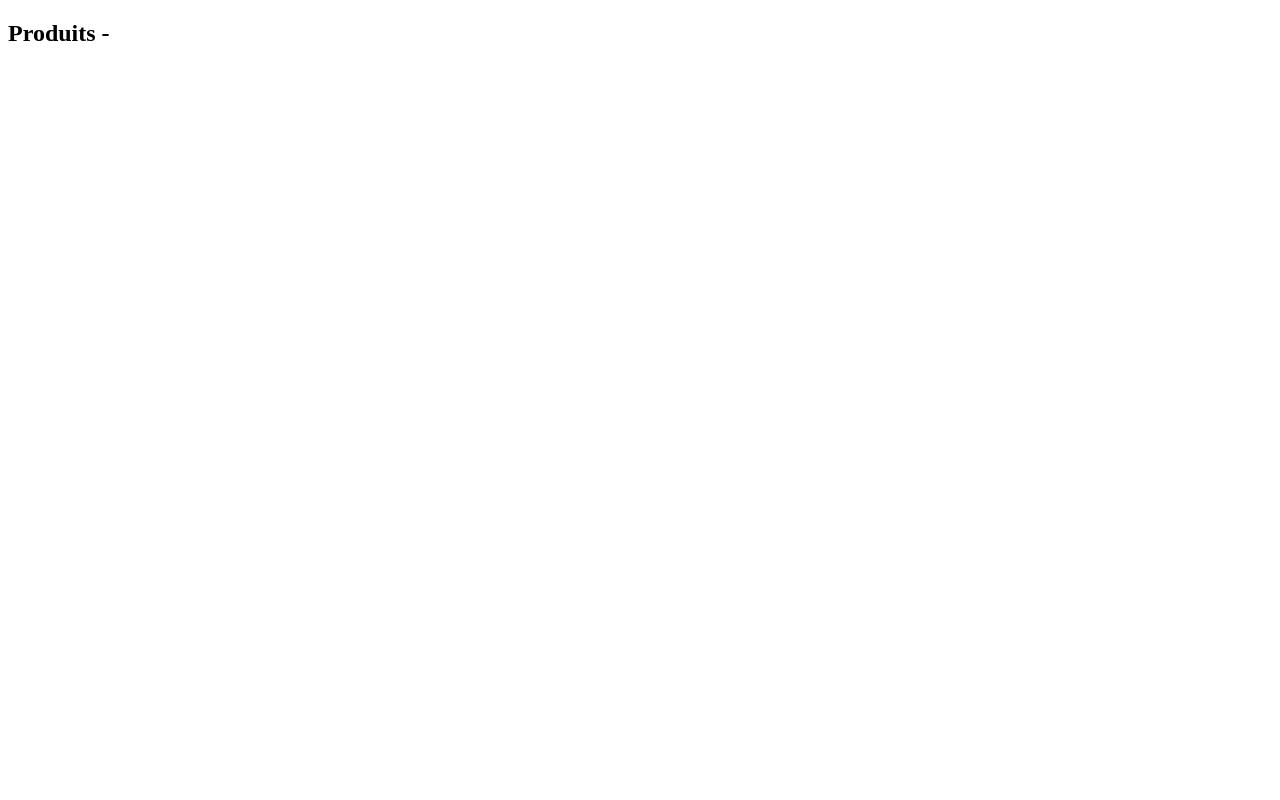
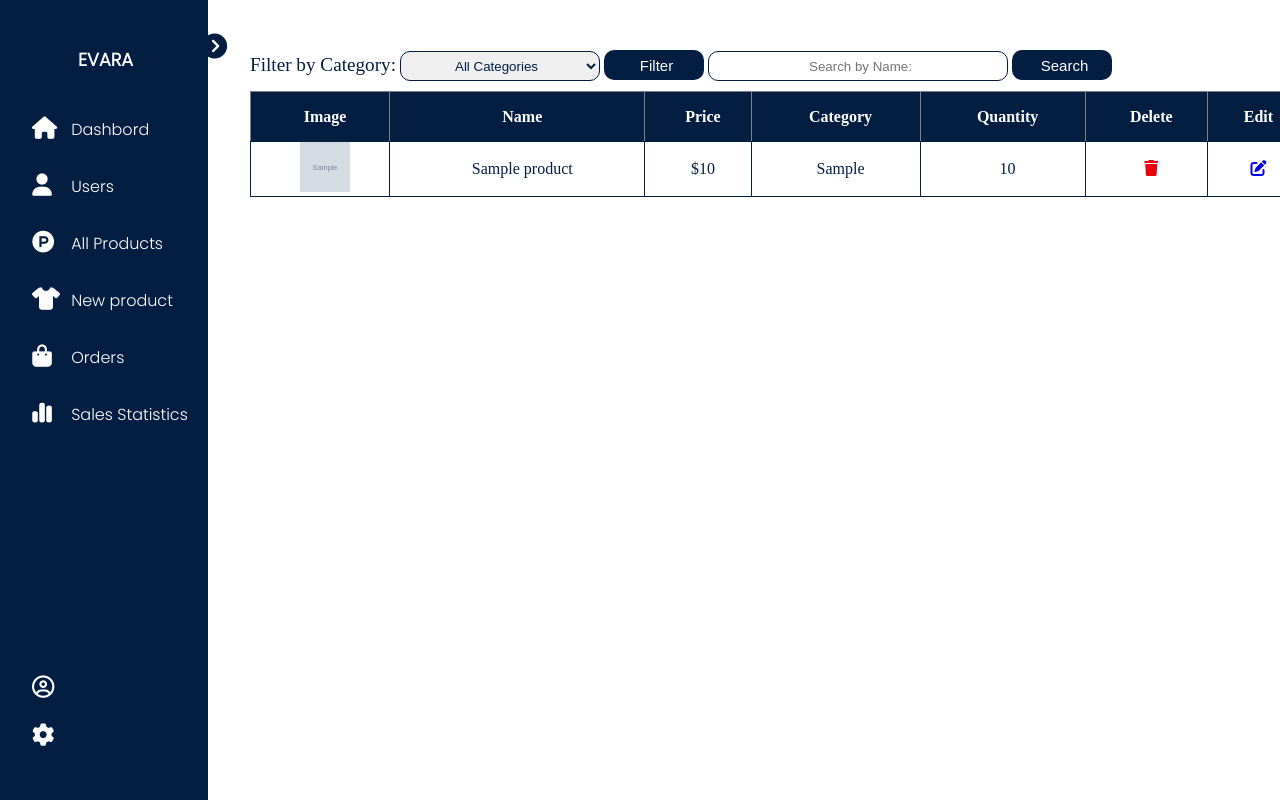
Before and after one commit to imanejarrari/Ecommerce_siteweb, a PHP site: page /AffichageProduct.php in a window 1280 px wide. Before the commit the page is almost empty. Run offline with PHP 8.4, Linux system fonts and the light colour scheme; tables that the repository leaves empty or names only in its code hold one stand-in row (values such as "Sample post"); grey boxes marked "Sample" are stand-in pictures.

Commit message:
commit agn

```diff
--- a/src/Admin.php
+++ b/src/Admin.php
@@ -22,7 +22,7 @@
                 </li>
                 <li class="sidebar-item"><a class="sidebar-link" href="#"><i class="fa-solid fa-user"></i> Users </a>
                 </li>
-                <li class="sidebar-item"><a class="sidebar-link" href="#"><i class="fa-brands fa-product-hunt" style="color: #ffffff;"></i> All Products</a>
+                <li class="sidebar-item"><a class="sidebar-link" href="AffichageProduct.php"><i class="fa-brands fa-product-hunt" style="color: #ffffff;"></i> All Products</a>
                 </li>
                 <li class="sidebar-item"><a class="sidebar-link" href="newProduct.php"><i class="fa-solid fa-shirt" style="color: #fcfcfc;"></i>New product</a>
                 </li>
--- a/src/AffichageProduct.php
+++ b/src/AffichageProduct.php
@@ -1,53 +1,116 @@
 <?php
-
 $servername = "127.0.0.1";
 $username = "root";
 $password = "";
 $dbname = "ecommerce";
+$conn = new mysqli($servername, $username, $password, $dbname);
 
-$conn = new mysqli($servername, $username, $password, $dbname);
 
 if ($conn->connect_error) {
     die("La connexion à la base de données a échoué : " . $conn->connect_error);
 }
 
-// Récupérez la catégorie à afficher
-$category = isset($_GET['category']) ? $_GET['category'] : '';
+// Recherche par nom
+$search_name = isset($_GET['search_name']) ? $_GET['search_name'] : '';
+$search_category = isset($_GET['search_category']) ? $_GET['search_category'] : '';
 
-// sélectionner les produits d'une catégorie spécifique
-$select_products_query = "SELECT * FROM products WHERE category = '$category'";
+// Filtrage par catégorie
+$filter_category = isset($_GET['filter_category']) ? $_GET['filter_category'] : '';
+
+// Requête pour récupérer les produits
+$select_products_query = "SELECT * FROM products WHERE
+                         (name LIKE '%$search_name%') AND
+                         ('$filter_category' = '' OR category = '$filter_category')";
 $result = $conn->query($select_products_query);
 ?>
 
 <!DOCTYPE html>
 <html lang="en">
+
 <head>
     <meta charset="UTF-8">
+    <meta http-equiv="X-UA-Compatible" content="IE=edge">
     <meta name="viewport" content="width=device-width, initial-scale=1.0">
-    <title>Produits - <?php echo $category; ?></title>
+    <title>Product Management</title>
+    <link rel="stylesheet" href="https://cdnjs.cloudflare.com/ajax/libs/font-awesome/6.2.1/css/all.min.css" integrity="sha512-MV7K8+y+gLIBoVD59lQIYicR65iaqukzvf/nwasF0nqhPay5w/9lJmVM2hMDcnK1OnMGCdVK+iQrJ7lzPJQd1w==" crossorigin="anonymous" referrerpolicy="no-referrer" />
+    <link rel="stylesheet" href="affichage.css">
 </head>
+
 <body>
-    <h2>Produits - <?php echo $category; ?></h2>
+<div class="main-container">
+        <div class="left-menu">
+            <div class="logo">
+                <span class="logoLink"><a href="">EVARA</a></span>
+            </div>
+            <li class="menu"><i class="fa-sharp fa-solid fa-circle-chevron-down"></i></li>
+            <ul>
+                <li class="sidebar-item"><a class="sidebar-link" href="#"><i class="fa-solid fa-house"></i> Dashbord </a>
+                </li>
+                <li class="sidebar-item"><a class="sidebar-link" href="#"><i class="fa-solid fa-user"></i> Users </a>
+                </li>
+                <li class="sidebar-item"><a class="sidebar-link" href="AffichageProduct.php"><i class="fa-brands fa-product-hunt" style="color: #ffffff;"></i> All Products</a>
+                </li>
+                <li class="sidebar-item"><a class="sidebar-link" href="newProduct.php"><i class="fa-solid fa-shirt" style="color: #fcfcfc;"></i>New product</a>
+                </li>
+                <li class="sidebar-item"><a class="sidebar-link" href="#"><i class="fa-solid fa-bag-shopping" style="color: #ffffff;"></i>Orders </a>
+                </li>
+                <li class="sidebar-item"><a class="sidebar-link" href="#"><i class="fa-solid fa-chart-simple" style="color: #ffffff;"></i>
+                     Sales Statistics </a></li>
+                     <li class="sidebar-item" id="setting"><a href="#" id="setting" class="sidebar-link"><i class="fa-regular fa-circle-user" style="color: #ffffff;"></i></a></li>
+                <li class="sidebar-item" id="settings"><a id="settings" class="sidebar-link" href="#"><i class="fa-solid fa-gear"></i></a>
+                <li>
+            </ul>
+        </div>
 
+    <form action="" method="GET" class="form">
+
+
+        <label for="filter_category">Filter by Category:</label>
+        <select name="filter_category" class="filtrer">
+            <option value="">All Categories</option>
+            <option value="clothes" <?php echo ($filter_category == 'clothes') ? 'selected' : ''; ?>>clothes</option>
+            <option value="bags" <?php echo ($filter_category == 'bags') ? 'selected' : ''; ?>>bags</option>
+            <option value="accessories" <?php echo ($filter_category == 'accessories') ? 'selected' : ''; ?>>accessories</option>
+            <option value="shoes" <?php echo ($filter_category == 'shoes') ? 'selected' : ''; ?>>shoes</option>
+        </select>
+
+        <input type="submit" value="Filter">
+         <label for="search_name"></label>
+        <input type="text" name="search_name" class="search" placeholder="Search by Name:" value="<?php echo $search_name; ?>">
+        <input type="submit" value="Search">
+    </form>
+
+    <table border="1" class="tab">
+        <tr>
+            <th>Image</th>
+            <th>Name</th>
+            <th>Price</th>
+            <th>Category</th>
+            <th>Quantity</th>
+            <th>Delete</th>
+            <th>Edit</th>
+        </tr>
         <?php
-    // Affichez chaque produit avec une image et un bouton d'achat
-    while($row = $result->fetch_assoc()) {
-        echo "<div>";
-        echo "<h3>" . $row["name"] . "</h3>";
-        echo "<p>" . $row["description"] . "</p>";
-        echo "<p>Prix: $" . $row["price"] . "</p>";
-        echo '<img src="' . $row["image_path"] . '" alt="' . $row["name"] . '">';
-        echo '<form method="post" action="process_purchase.php">';
-        echo '<input type="hidden" name="product_id" value="' . $row["id"] . '">';
-        echo '<input type="submit" value="Acheter">';
-        echo '</form>';
-        echo "</div>";
+        // Affichez chaque produit dans le tableau
+        while ($row = $result->fetch_assoc()) {
+            echo "<tr>";
+            echo "<td><img src='" . $row["image_path"] . "' alt='" . $row["name"] . "' width='50' height='50'></td>";
+
+            echo "<td>" . $row["name"] . "</td>";
+            echo "<td>$" . $row["price"] . "</td>";
+            echo "<td>" . $row["category"] . "</td>";
+            echo "<td>" . $row["stock"] . "</td>";
+            echo "<td><a href='delete_product.php?id=" . $row["id"] . "'><i class='fa-solid fa-trash' style='color: #eb000c;'></i> </td>";
+            echo "<td><a href='edit_product.php?id=" . $row["id"] . "'><i class='fa-solid fa-pen-to-square'></i></a> </td>";
+            echo "</tr>";
         }
         ?>
+    </table>
 
+</body>
+<script src="admin.js"></script>
+</html>
 <?php
 // Fermez la connexion à la base de données
 $conn->close();
 ?>
-</body>
-</html>
--- /dev/null
+++ b/src/affichage.css
@@ -0,0 +1,207 @@
+@import url('https://fonts.googleapis.com/css2?family=Poppins:wght@300&display=swap');
+
+* {
+    margin: 0;
+    padding: 0;
+    box-sizing: border-box;
+}
+
+.main-container {
+    overflow: auto;
+    position: fixed;
+    width: 100%;
+    height:100vh;
+    z-index: 3000;
+    background-color: white;
+}
+
+.left-menu {
+    position: fixed;
+    width: 13rem;
+    height:100vh;
+    display: flex;
+    background: #041e42;
+    flex-direction: column;
+    transition: all .4s ease;
+}
+
+.menu {
+    position: absolute;
+    list-style: none;
+    color: #041e42;
+    z-index: 1200;
+    top: 4%;
+    right: -20px;
+    cursor: pointer;
+    font-size: 25px;
+    transition: all 0.7s;
+    transform: rotate(-90deg);
+}
+
+.active {
+    transform: rotate(90deg);
+}
+
+.left-menu ul li a {
+    display: flex;
+}
+
+.logo {
+    position: relative;
+    width: 60px;
+    top: 1rem;
+    left: 0.5rem;
+    display: flex;
+    align-items: center;
+    margin: 10px 0 0 0px;
+    justify-content: center;
+}
+
+.logo img {
+    width: 100%;
+    z-index: 100;
+    position: absolute;
+    width:30px;
+    height:30px;
+}
+
+.logo span {
+    padding: 10px;
+    font-size: 18px;
+    font-weight: bold;
+    text-transform: uppercase;
+}
+
+.logo a {
+    position: relative;
+    color:white;
+    text-align: left;
+    font-size: 18px;
+    display: table;
+    left: 180px;
+    width: 300px;
+    padding: 10px;
+    text-decoration: none;
+    font-family: 'Poppins', 'sans-serif';
+}
+
+.left-menu ul {
+    display: flex;
+    margin-top: 2rem;
+    overflow: hidden;
+    margin-left: 1.5rem;
+    flex-direction: column;
+    align-items: flex-start;
+
+}
+
+ul li {
+    list-style: none;
+    align-items: center;
+    margin-bottom: 1rem;
+    transition: all .3s linear;
+    font-family: 'Poppins', sans-serif;
+}
+
+ul li a {
+    padding: 0.5rem;
+    color:white;
+    text-decoration: none;
+}
+
+ul li a i {
+    cursor: pointer;
+    color:white;
+    font-size: 1.4rem;
+    margin-right: 1.2rem;
+    text-decoration: none;
+    transition: all .3s linear;
+}
+
+.sidebar-item i {
+    width: 20px;
+    height: 20px;
+    text-align: center;
+}
+
+#settings {
+    position: absolute;
+    bottom: 1rem;
+}
+#setting{
+    position: absolute;
+    bottom:2.5rem;
+}
+.left-menu ul li:hover {
+    transform: translateX(.4rem);
+    transition: all .4s linear;
+}
+
+.left-menu ul li:hover .fa-solid,
+.left-menu ul li:hover a {
+    font-weight: bold;
+    color: purple;
+}
+.tab{
+    margin-left:250px;
+    margin-top:10px;
+    border-collapse: collapse;
+    width: 1050px;
+}
+.tab th{
+    border: 1px 1px 1px 1px solid white;
+  padding-left:10px;
+  text-align: center;
+  height:50px;
+  color: white;
+  background-color:#041e42 ;
+}
+.tab td{
+    border: 0.5px solid  #041e42;
+    padding-left:10px;
+    text-align: center;
+    color: #041e42;
+
+  }
+
+.form{
+    margin-left:250px;
+    margin-top:50px;
+
+}
+label{
+    color: #041e42;
+    font-size:larger;
+}
+.filtrer{
+    width: 200px;
+    height:30px;
+    border:1px solid #041e42;
+    border-radius:10px;
+    color: #041e42;
+    padding-left:50px;
+}
+
+input[type="submit"] {
+    display: inline-block;
+    background-color:#041e42;
+    color: white;
+    padding-left:5px;
+    border: none;
+    border-radius:10px ;
+    cursor: pointer;
+    width: 100px;
+    height:30px;
+    font-size: 15px;
+}
+input[type="submit"]:hover {
+    background-color:#062e66;
+}
+.search{
+    width: 300px;
+    height:30px;
+    border:1px solid #041e42;
+    border-radius:10px;
+    color: #041e42;
+    padding-left:100px;
+}
--- a/src/newProduct.php
+++ b/src/newProduct.php
@@ -87,7 +87,7 @@ $conn->close();
                 </li>
                 <li class="sidebar-item"><a class="sidebar-link" href="#"><i class="fa-solid fa-user"></i> Users </a>
                 </li>
-                <li class="sidebar-item"><a class="sidebar-link" href="#"><i class="fa-brands fa-product-hunt" style="color: #ffffff;"></i> All Products</a>
+                <li class="sidebar-item"><a class="sidebar-link" href="AffichageProduct.php"><i class="fa-brands fa-product-hunt" style="color: #ffffff;"></i> All Products</a>
                 </li>
                 <li class="sidebar-item"><a class="sidebar-link" href="newProduct.php"><i class="fa-solid fa-shirt" style="color: #fcfcfc;"></i>New product</a>
                 </li>
```
Lines whose indentation alone changed are shown as unchanged.
